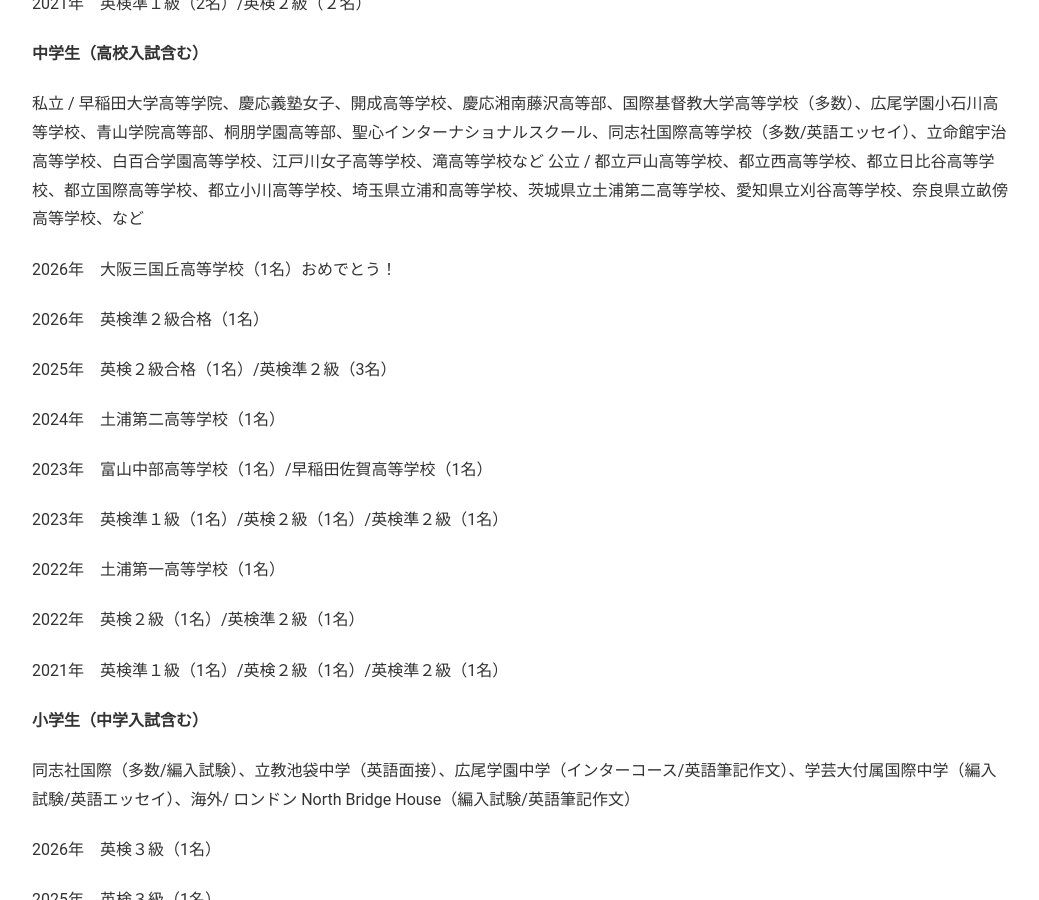
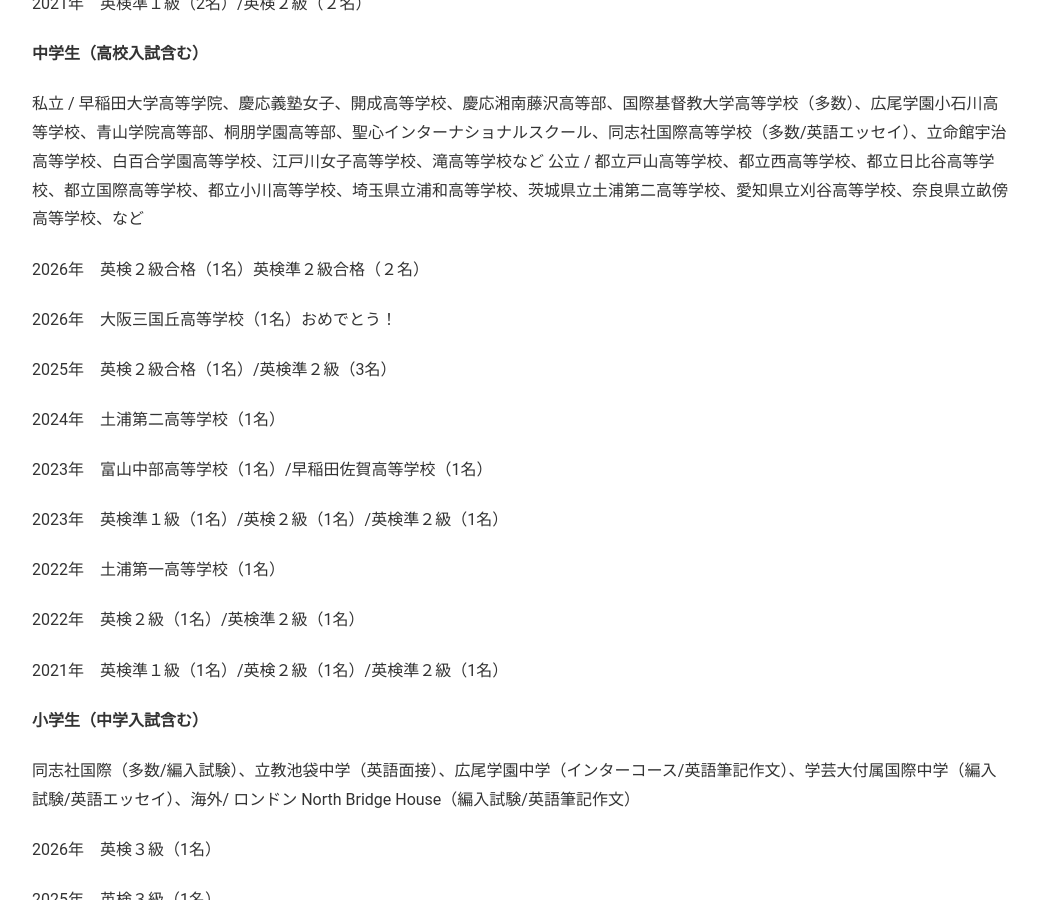
Before and after one commit to phocean/akispace, a Jekyll site: the page built from exam_results.md, in a window 1280 px wide and 900 px high, scrolled down 1153 px. Shown: the whole window, without its empty margins (118-1157 px from the left). Built offline with Jekyll 4.4.1, drawn with Linux system fonts in a browser that asks for light colours.

Commit message:
Update exam_results.md

```diff
--- a/exam_results.md
+++ b/exam_results.md
@@ -44,9 +44,9 @@
 
 私立 / 早稲田大学高等学院、慶応義塾女子、開成高等学校、慶応湘南藤沢高等部、国際基督教大学高等学校（多数）、広尾学園小石川高等学校、青山学院高等部、桐朋学園高等部、聖心インターナショナルスクール、同志社国際高等学校（多数/英語エッセイ）、立命館宇治高等学校、白百合学園高等学校、江戸川女子高等学校、滝高等学校など   公立 / 都立戸山高等学校、都立西高等学校、都立日比谷高等学校、都立国際高等学校、都立小川高等学校、埼玉県立浦和高等学校、茨城県立土浦第二高等学校、愛知県立刈谷高等学校、奈良県立畝傍高等学校、など
 
+2026年　英検２級合格（1名）英検準２級合格（２名）
+
 2026年　大阪三国丘高等学校（1名）おめでとう！
-
-2026年　英検準２級合格（1名）
 
 2025年　英検２級合格（1名）/英検準２級（3名）
 
```
